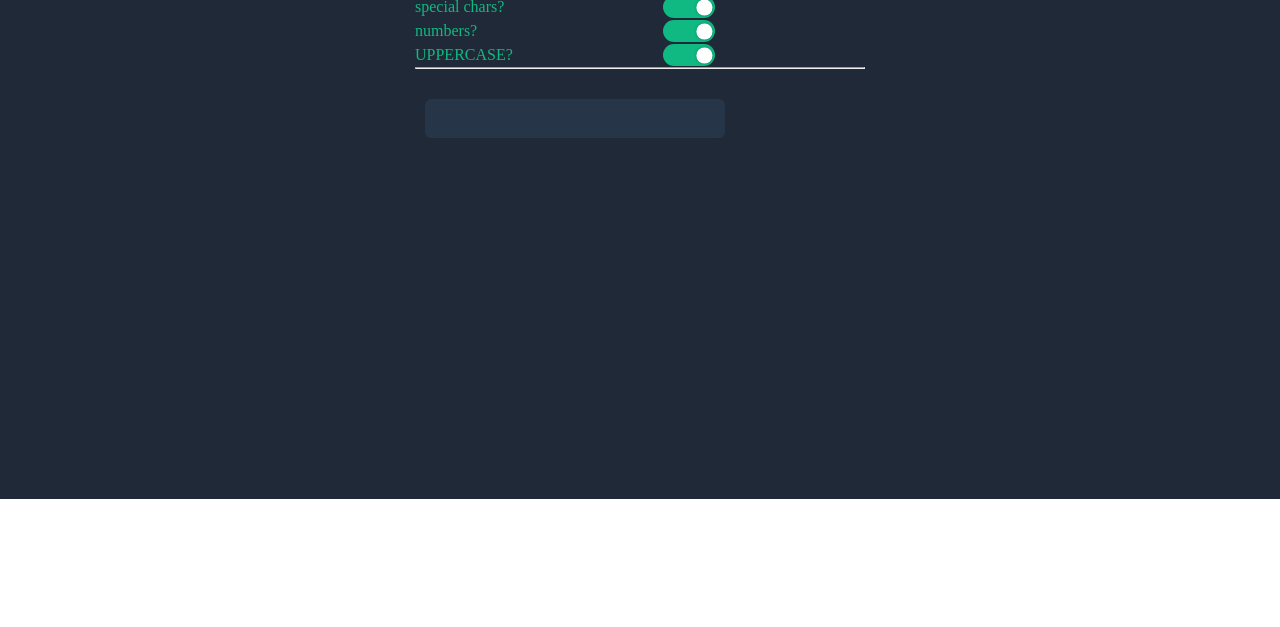
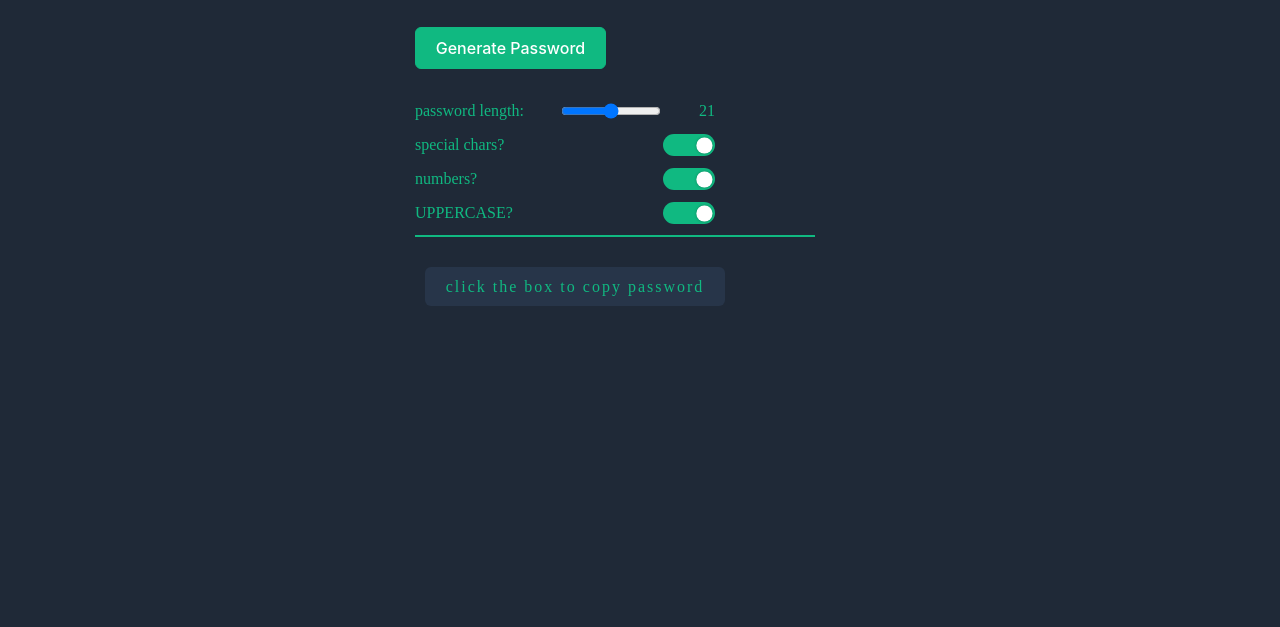
Before and after one commit to rclardy/passwordGenerator, a website built with Vite: page index.html in a window 1280 px wide. Shown: the part 301-928 px from the top of the page. Before the commit the page ends 800 px from the top, so only its background shows below. Built offline with nearby package versions, Linux system fonts and the light colour scheme.

Commit message:
small style changes

```diff
--- a/index.css
+++ b/index.css
@@ -10,9 +10,6 @@
 body {
   line-height: 1.5;
   -webkit-font-smoothing: antialiased;
-}
-
-#passwordApp {
   background: #1f2937;
   height: 100vh;
 }
@@ -20,7 +17,7 @@ body {
 #main {
   height: 250px;
   width: 450px;
-  margin: 0 auto;
+  margin: 10% auto;
   padding-top: 30px;
   align-content: center;
 }
@@ -60,14 +57,6 @@ body {
   text-decoration: none;
 }
 
-hr {
-  color: #2f3e53;
-}
-
-.output-boxes {
-  display: flex;
-}
-
 .output-box {
   width: 300px;
   height: 39px;
@@ -86,10 +75,16 @@ hr {
   align-items: center;
   width: 300px;
   color: #10b981;
+  margin-bottom: 10px;
 }
 
 #passwordLength {
   width: 100px;
+}
+
+.options {
+  border-bottom: 2px solid #10b981;
+  width: 400px;
 }
 
 input[type='checkbox'].switch {
--- a/index.html
+++ b/index.html
@@ -43,9 +43,10 @@
             <input type="checkbox" class="switch" id="ifUppercase" checked />
           </div>
         </div>
-        <hr />
         <div class="output-boxes">
-          <div id="ob1" class="output-box"></div>
+          <div id="ob1" class="output-box">
+            <p>click the box to copy password</p>
+          </div>
         </div>
       </section>
     </section>
```
